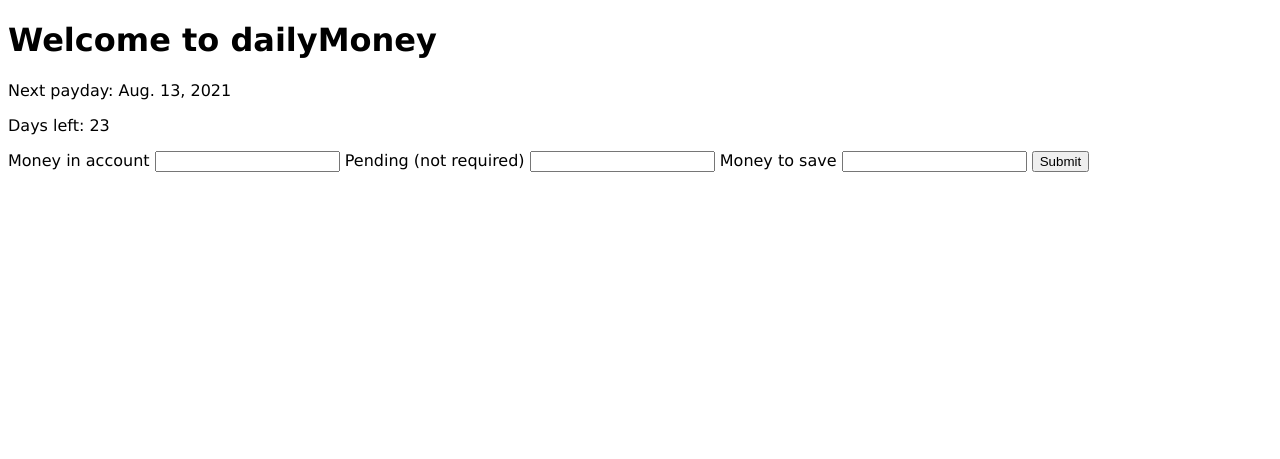
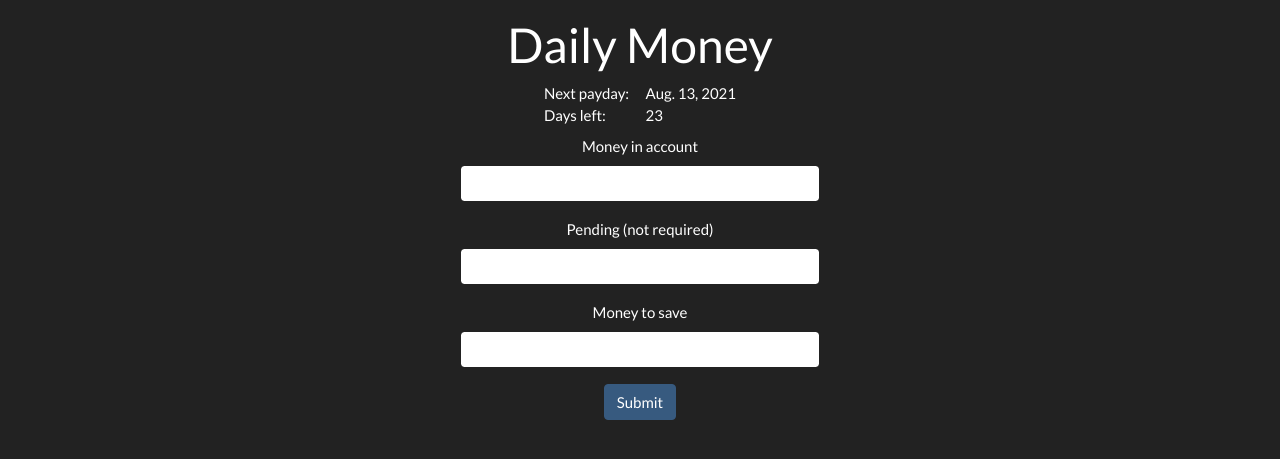
Before and after one commit to Exilliar/dailyMoneyWeb, a Django app: page / in a window 1280 px wide. Shown: the top 459 px of the page. Run offline with Django 3.2, Linux system fonts and the light colour scheme; some libraries are stand-ins or nearby versions.

Commit message:
#1 updated styling. Looks much better now

```diff
--- /dev/null
+++ b/dailyMoney/static/css/base_styles.css
@@ -0,0 +1,10 @@
+body {
+  font-family: Verdana, sans-serif;
+}
+
+.colCenter {
+  display: flex;
+  flex-direction: column;
+  align-items: center;
+  width: 100%;
+}
--- /dev/null
+++ b/dailyMoney/static/css/index.css
@@ -0,0 +1,39 @@
+.input {
+  width: 22.5rem;
+  max-width: 100%;
+  margin-bottom: 1rem;
+}
+
+.grid {
+  display: grid;
+  grid-template-columns: 1fr auto;
+  width: 12rem;
+  max-width: 100%;
+}
+
+#results {
+  width: 100%;
+  display: flex;
+  justify-content: center;
+}
+
+.perDayContainer {
+  border: 2px solid white;
+  border-radius: 15px;
+  padding: 1rem;
+  width: 22.5rem;
+  max-width: 100%;
+}
+
+.perDayTitle {
+  width: auto;
+  text-align: center;
+  padding: 0 1rem 0 1rem;
+}
+
+.daily {
+  width: 100%;
+  text-align: center;
+  font-size: 2rem;
+  padding-bottom: 1.5rem;
+}
--- a/dailyMoney/static/css/styles.css
+++ /dev/null
@@ -1,3 +0,0 @@
-body {
-  font-family: Verdana, sans-serif;
-}
--- /dev/null
+++ b/dailyMoney/static/js/components/result.js
@@ -0,0 +1,10 @@
+function result(daily) {
+  return `
+    <fieldset class="perDayContainer">
+        <legend class="perDayTitle">Spend per day</legend>
+        <div class="daily">
+            ${daily}
+        </div>
+    </fieldset>
+  `;
+}
--- a/dailyMoney/static/js/index.js
+++ b/dailyMoney/static/js/index.js
@@ -8,9 +8,7 @@ function getDaily() {
   // not using url matching, but that seems kinda rubbish (at least for this use case)
   fetch(`/calc?account=${accountFinal}&save=${save}`).then((res) => {
     res.json().then((json) => {
-      document.getElementById(
-        "results"
-      ).innerHTML = `<p>Spent per day: ${json.daily}</p>`;
+      document.getElementById("results").innerHTML = result(json.daily);
     });
   });
 }
--- a/dailyMoney/templates/base.html
+++ b/dailyMoney/templates/base.html
@@ -4,9 +4,16 @@
     {% block title %}
     <title>Daily Money</title>
     {% endblock %} {% load static %}
-    <link rel="stylesheet" href="{% static 'css/styles.css' %}" />
+    <link rel="stylesheet" href="{% static 'css/base_styles.css' %}" />
+    <!-- darkly -->
+    <link
+      href="https://cdn.jsdelivr.net/npm/bootswatch@4.5.2/dist/darkly/bootstrap.min.css"
+      rel="stylesheet"
+    />
+    <meta charset="utf-8" />
+    <meta name="viewport" content="width=device-width, initial-scale=1" />
   </head>
-  <body>
-    <div role="main">{% block content %} {% endblock %}</div>
+  <body class="p-3 d-flex justify-content-center">
+    <div role="main" class="colCenter">{% block content %} {% endblock %}</div>
   </body>
 </html>
--- a/dailyMoney/templates/index.html
+++ b/dailyMoney/templates/index.html
@@ -1,17 +1,38 @@
 {% extends "base.html" %} {% block content %} {% load static %}
 <script type="text/javascript" src="{% static 'js/index.js' %}"></script>
-<h1>Welcome to dailyMoney</h1>
-<p>Next payday: {{ payday }}</p>
-<p>Days left: {{ diff }}</p>
-<form id="data-form" onsubmit="getDaily(); return false">
+{% load static %}
+<script
+  type="text/javascript"
+  src="{% static 'js/components/result.js' %}"
+></script>
+{% load static %}
+<link rel="stylesheet" href="{% static 'css/index.css' %}" />
+<h1 class="text-center">Daily Money</h1>
+<div class="grid mb-2">
+  <div>Next payday:</div>
+  <div>{{ payday }}</div>
+  <div>Days left:</div>
+  <div>{{ diff }}</div>
+</div>
+<form
+  id="data-form"
+  onsubmit="getDaily(); return false"
+  class="form-group colCenter"
+>
   {% comment %} {% csrf_token %} {% endcomment %}
   <label for="account">Money in account</label>
-  <input type="number" id="account" step="0.01" />
+  <input type="number" id="account" step="0.01" class="form-control input" />
   <label for="pending">Pending (not required)</label>
-  <input type="number" id="pending" step="0.01" />
+  <input type="number" id="pending" step="0.01" class="form-control input" />
   <label for="save">Money to save</label>
-  <input type="number" id="save" name="save" step="0.01" />
-  <button type="submit">Submit</button>
+  <input
+    type="number"
+    id="save"
+    name="save"
+    step="0.01"
+    class="form-control input"
+  />
+  <button type="submit" class="btn btn-primary">Submit</button>
 </form>
 <div id="results"></div>
 {% endblock %}
```
